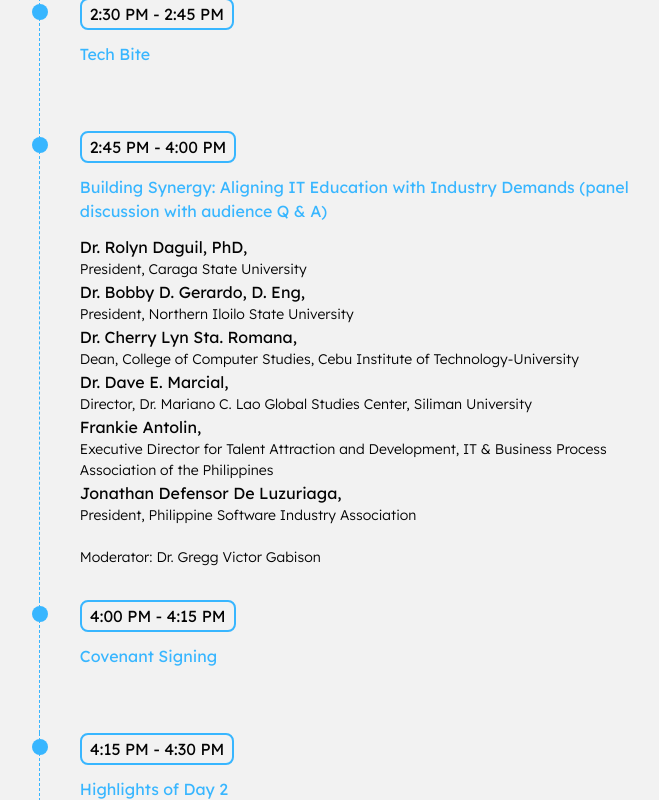
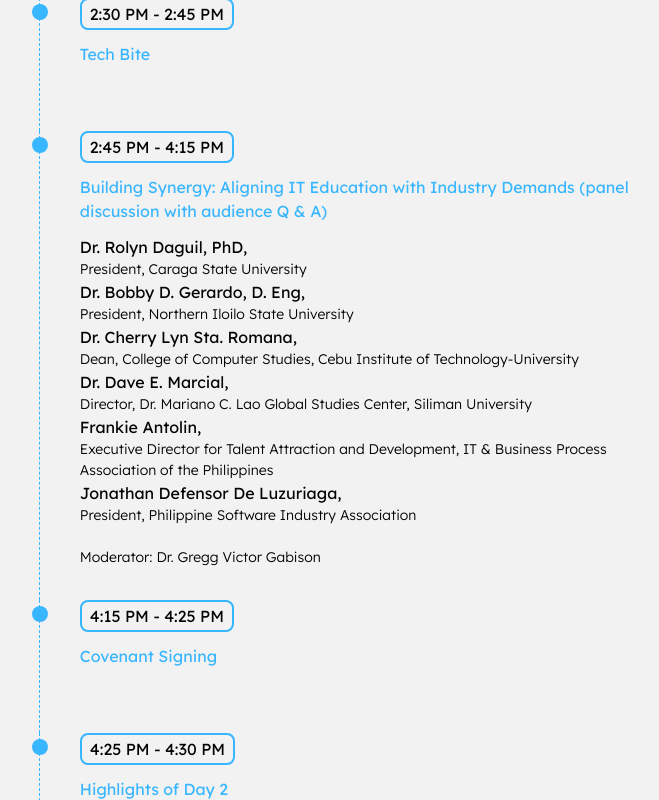
Before and after one commit to Samshh/CHEDx-Website, a React (Vite) app: page /programme in a window 1280 px wide. Shown: the part 7680-8480 px from the top of the page, without its empty margins (303-962 px from the left). Built offline with nearby package versions, Linux system fonts and the light colour scheme.

Commit message:
EDIT: day 2 programme time

```diff
--- a/src/pages/programme/components/MappedTimeline.tsx
+++ b/src/pages/programme/components/MappedTimeline.tsx
@@ -246,7 +246,7 @@ const timeline: Timeline = {
       subtitle: "",
     },
     {
-      time: "2:45 PM - 4:00 PM",
+      time: "2:45 PM - 4:15 PM",
       segment: "Building Synergy: Aligning IT Education with Industry Demands (panel discussion with audience Q & A)",
       title: `
               Dr. Rolyn Daguil, PhD, <p>President, Caraga State University</p>
@@ -260,13 +260,13 @@ const timeline: Timeline = {
       subtitle: "\nModerator: Dr. Gregg Victor Gabison",
     },
     {
-      time: "4:00 PM - 4:15 PM",
+      time: "4:15 PM - 4:25 PM",
       segment: "Covenant Signing",
       title: "",
       subtitle: "",
     },
     {
-      time: "4:15 PM - 4:30 PM",
+      time: "4:25 PM - 4:30 PM",
       segment: "Highlights of Day 2",
       title: "",
       subtitle: "",
```
